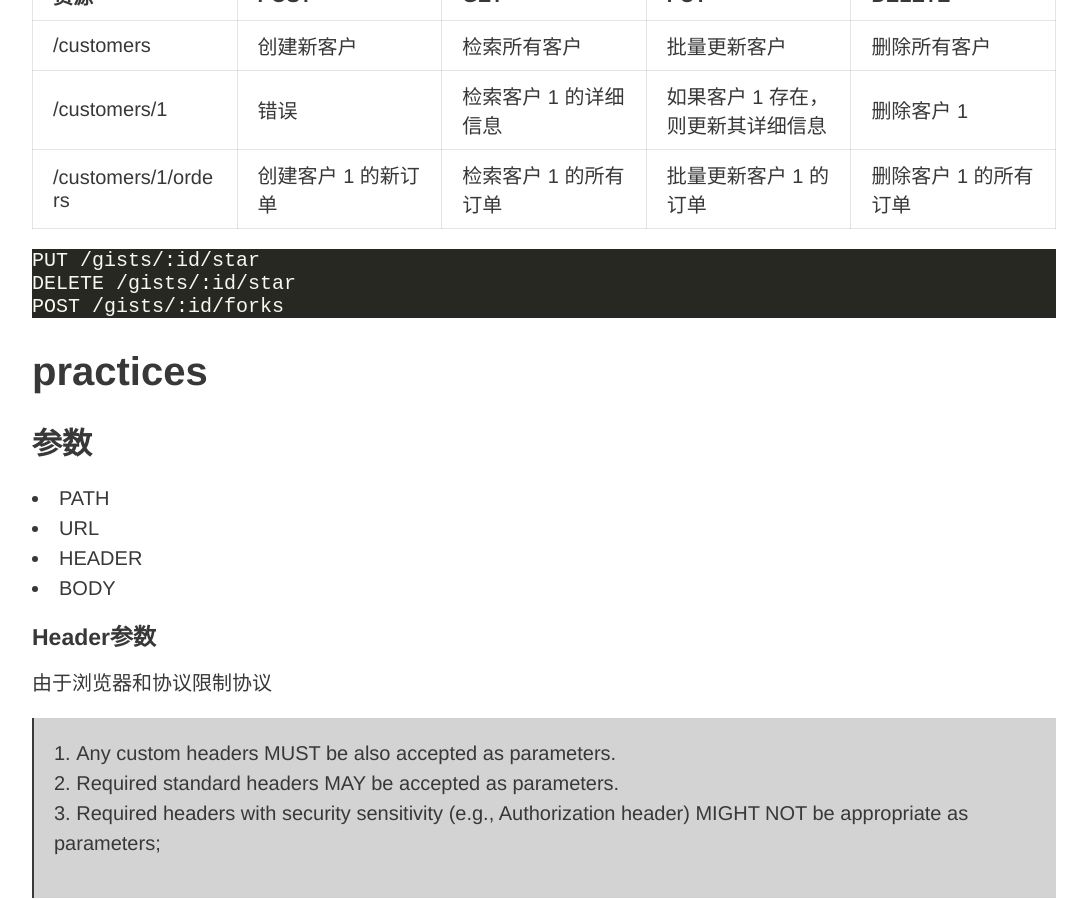
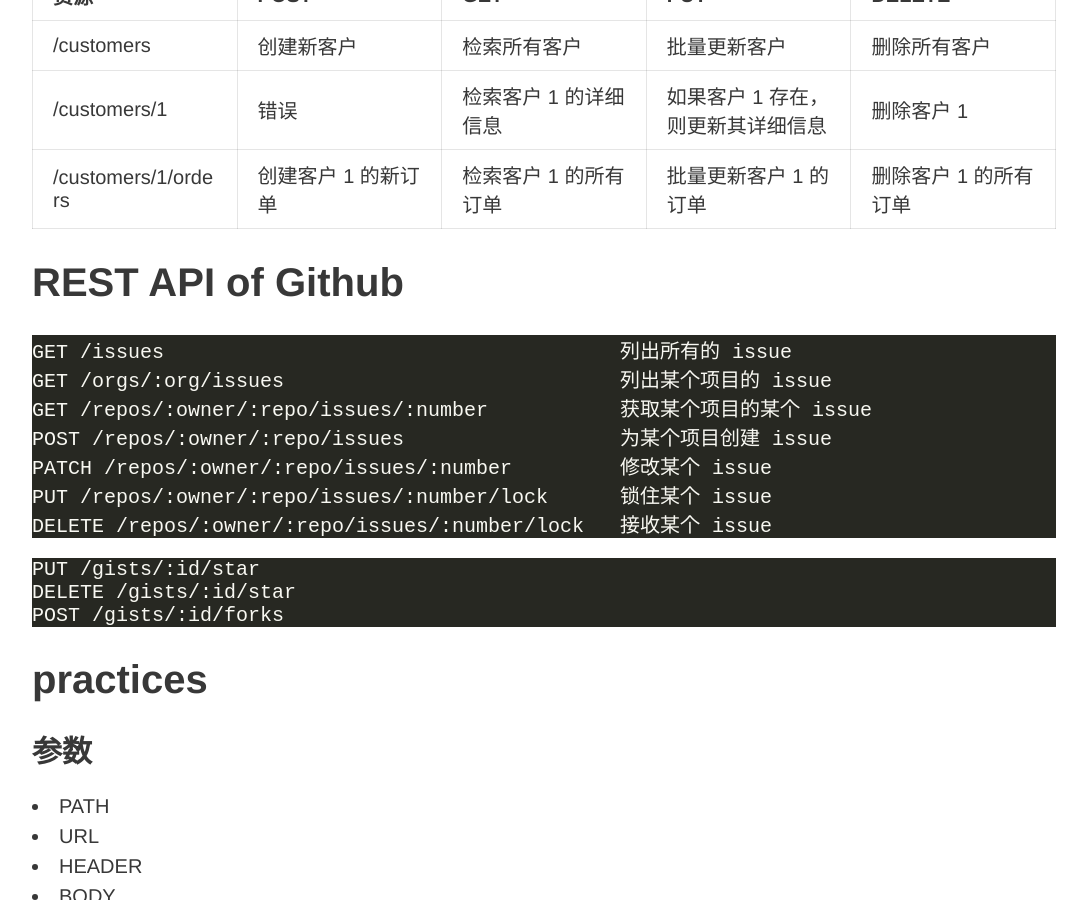
Before and after one commit to NewFuture/blog, a Jekyll site: the page built from _posts/2019-01-16-restful-api-design.md, in a window 1280 px wide and 900 px high, scrolled down 3182 px. Shown: the whole window, without its empty margins (96-1183 px from the left). Built offline with Jekyll 4.4.1, drawn with Linux system fonts in a browser that asks for light colours; some of the changed text lies outside the part shown.

Commit message:
Update 2019-01-16-restful-api-design.md

````diff
--- a/_posts/2019-01-16-restful-api-design.md
+++ b/_posts/2019-01-16-restful-api-design.md
@@ -99,6 +99,18 @@ HTTP 协议定义了大量为请求赋于语义的方法。 大多数 RESTful We
 | /customers |创建新客户 |检索所有客户 |批量更新客户 |删除所有客户 |
 | /customers/1 |错误 |检索客户 1 的详细信息 |如果客户 1 存在，则更新其详细信息 |删除客户 1 |
 | /customers/1/orders |创建客户 1 的新订单 |检索客户 1 的所有订单 |批量更新客户 1 的订单 |删除客户 1 的所有订单 |
+
+## REST API of Github
+
+```
+GET /issues                                      列出所有的 issue
+GET /orgs/:org/issues                            列出某个项目的 issue
+GET /repos/:owner/:repo/issues/:number           获取某个项目的某个 issue
+POST /repos/:owner/:repo/issues                  为某个项目创建 issue
+PATCH /repos/:owner/:repo/issues/:number         修改某个 issue
+PUT /repos/:owner/:repo/issues/:number/lock      锁住某个 issue
+DELETE /repos/:owner/:repo/issues/:number/lock   接收某个 issue
+```
 
 ```
 PUT /gists/:id/star
@@ -162,14 +174,14 @@ RESTful API 应具备良好的可读性，当url中某一个片段（segment）
 |:---:|:---|:---|:--- |
 | 200 | OK |GET|服务器成功返回用户请求的数据，该操作是幂等的（Idempotent）。
 | 201 | CREATED |POST/PUT/PATCH|用户新建或修改数据成功。
-| 202 | Accepted |*|表示一个请求已经进入后台排队（异步任务）
-| 204 | NO CONTENT |DELETE|用户删除数据成功。
+| 202 | Accepted | * |表示一个请求已经进入后台排队（异步任务）
+| 204 | NO CONTENT |DELETE|  用户删除数据成功。
 | 400 | INVALID REQUEST |POST/PUT/PATCH|用户发出的请求有错误，服务器没有进行新建或修改数据的操作，该操作是幂等的。
-| 401 | Unauthorized |*|表示用户没有权限（令牌、用户名、密码错误）。
-| 403 | Forbidden |*|表示用户得到授权（与401错误相对），但是访问是被禁止的。
-| 404 | NOT FOUND |*|用户发出的请求针对的是不存在的记录，服务器没有进行操作，该操作是幂等的。
-| 406 | Not Acceptable |GET|用户请求的格式不可得（比如用户请求JSON格式，但是只有XML格式）。
-| 410 | Gone |GET|用户请求的资源被永久删除，且不会再得到的。
+| 401 | Unauthorized | * |表示用户没有权限（令牌、用户名、密码错误）。
+| 403 | Forbidden |* | 表示用户得到授权（与401错误相对），但是访问是被禁止的。
+| 404 | NOT FOUND | * | 用户发出的请求针对的是不存在的记录，服务器没有进行操作，该操作是幂等的。
+| 406 | Not Acceptable |GET | 用户请求的格式不可得（比如用户请求JSON格式，但是只有XML格式）。
+| 410 | Gone | GET | 用户请求的资源被永久删除，且不会再得到的。
 | 422 | Unprocesable entity |POST/PUT/PATCH|当创建一个对象时，发生一个验证错误。
 | 500 | INTERNAL SERVER ERROR | * | 服务器端发生错误，用户将无法判断发出的请求是否成功。
 | 503 | Service Unavailable | * | 服务器临时性出错.
@@ -195,3 +207,4 @@ Content-Type: application/json; charset=utf-8
 * https://docs.microsoft.com/zh-cn/azure/architecture/best-practices/api-design
 * https://github.com/Microsoft/api-guidelines/blob/master/Guidelines.md
 * https://tools.ietf.org/html/rfc3986
+* https://cizixs.com/2016/12/12/restful-api-design-guide/
````
Also changed, not shown: other parts of _posts/2019-01-16-restful-api-design.md (+1 -1 lines).
